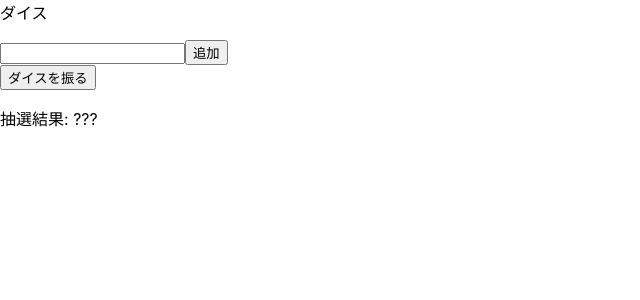
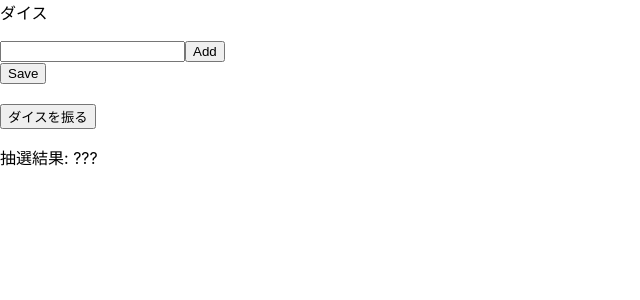
Before and after one commit to YuichiHirano/react_dice_app, a React (Vite) app: page / in a window 1280 px wide. Shown: the top 300 px of the page, without its empty margins (0-640 px from the left). Built offline with nearby package versions, Linux system fonts and the light colour scheme.

Commit message:
support localstorage

```diff
--- a/src/Dice.tsx
+++ b/src/Dice.tsx
@@ -1,10 +1,20 @@
 import React, { VFC } from 'react';
 import useCRUD from './hooks/useCRUD';
 import useDice from './hooks/useDice';
+import useLocalStorage from './hooks/useLocalStorage';
 
 const Dice: VFC = () => {
+  const initValues: string[] = [];
+  const [initCandidates, saveCandidates] = useLocalStorage(
+    'candidates',
+    initValues.join(),
+  );
   const [candidates, candidate, addCandidate, deleteCandidate, inputCandidate] =
-    useCRUD();
+    useCRUD(
+      initCandidates.split(',').length > 1
+        ? initCandidates.split(',')
+        : initValues,
+    );
 
   const [target, rollDice] = useDice();
 
@@ -23,9 +33,15 @@ const Dice: VFC = () => {
       <div>
         <input type="text" value={candidate} onChange={inputCandidate} />
         <button type="button" onClick={addCandidate}>
-          追加
+          Add
         </button>
       </div>
+      <div>
+        <button type="button" onClick={() => saveCandidates(candidates.join())}>
+          Save
+        </button>
+      </div>
+      <br />
       <div>
         <button type="button" onClick={() => rollDice(candidates)}>
           ダイスを振る
--- a/src/hooks/useCRUD.tsx
+++ b/src/hooks/useCRUD.tsx
@@ -1,13 +1,15 @@
 import React, { useState } from 'react';
 
-const useCRUD = (): [
+const useCRUD = (
+  initList: string[],
+): [
   string[],
   string,
   () => void,
   (t: string) => void,
   (event: React.ChangeEvent<HTMLInputElement>) => void,
 ] => {
-  const [candidates, setCandidates] = useState<string[]>([]);
+  const [candidates, setCandidates] = useState<string[]>(initList);
   const [candidate, setCandidate] = useState('');
   const addCandidate = () => {
     if (candidates.includes(candidate)) {
--- /dev/null
+++ b/src/hooks/useLocalStorage.tsx
@@ -0,0 +1,21 @@
+import { useState } from 'react';
+
+const useLocalStorage = (
+  key: string,
+  initialValue: string,
+): [string, (value: string) => void] => {
+  const [storedValue, setStoredValue] = useState(() => {
+    const item = window.localStorage.getItem(key);
+
+    return item ?? initialValue;
+  });
+
+  const setValue = (value: string) => {
+    window.localStorage.setItem(key, value);
+    setStoredValue(value);
+  };
+
+  return [storedValue, setValue];
+};
+
+export default useLocalStorage;
```
